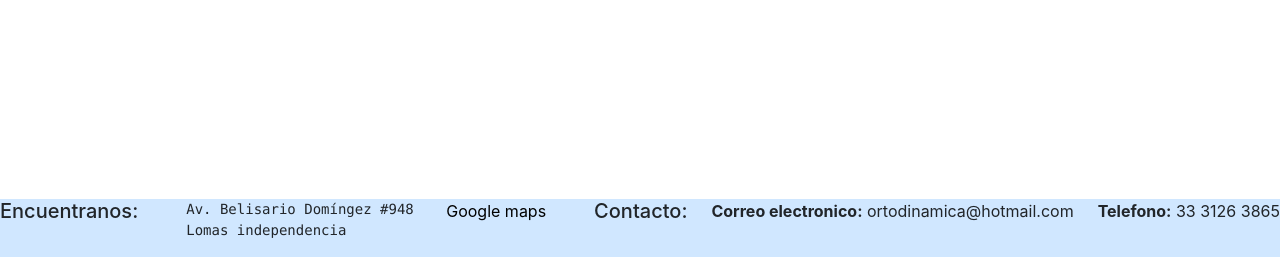
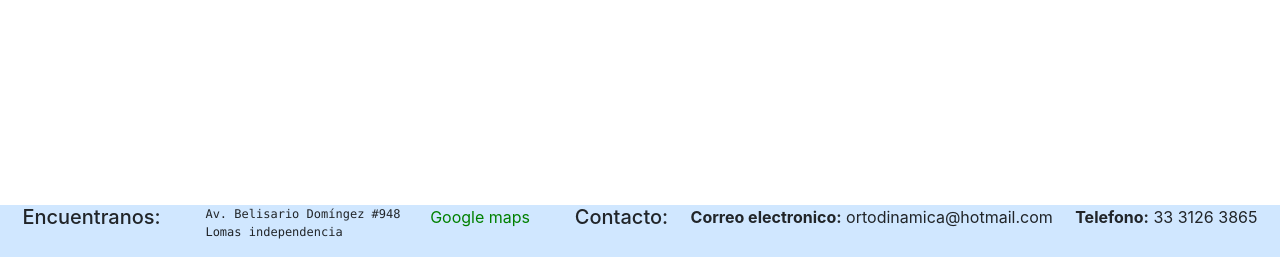
Before and after one commit to ArmandoR-code/ortopedia-dinamica, a plain HTML site: page index.html in a window 1280 px wide. Shown: the part 543-800 px from the top of the page. Drawn offline with nearby package versions, Linux system fonts and the light colour scheme.

Commit message:
Se trabajo en footer sobre el diseño responsivo

```diff
--- a/style.css
+++ b/style.css
@@ -25,13 +25,21 @@
     justify-content: center;
 }
 .footer {
+    display: none;
+}
+@media (min-width: 1025px) {
+    .footer {
         display: flex;
-    justify-content: space-between;
+        justify-content: space-evenly;
         position:fixed;
         bottom: 0;
         width: 100%;
         background-color: #d0e7ff;
     }
+    .footer pre {
+        font-size: 12px;
+    }
     .footer a {
-    color: black;
+        color: green;
     }
+}
```
Lines whose indentation alone changed are shown as unchanged.
